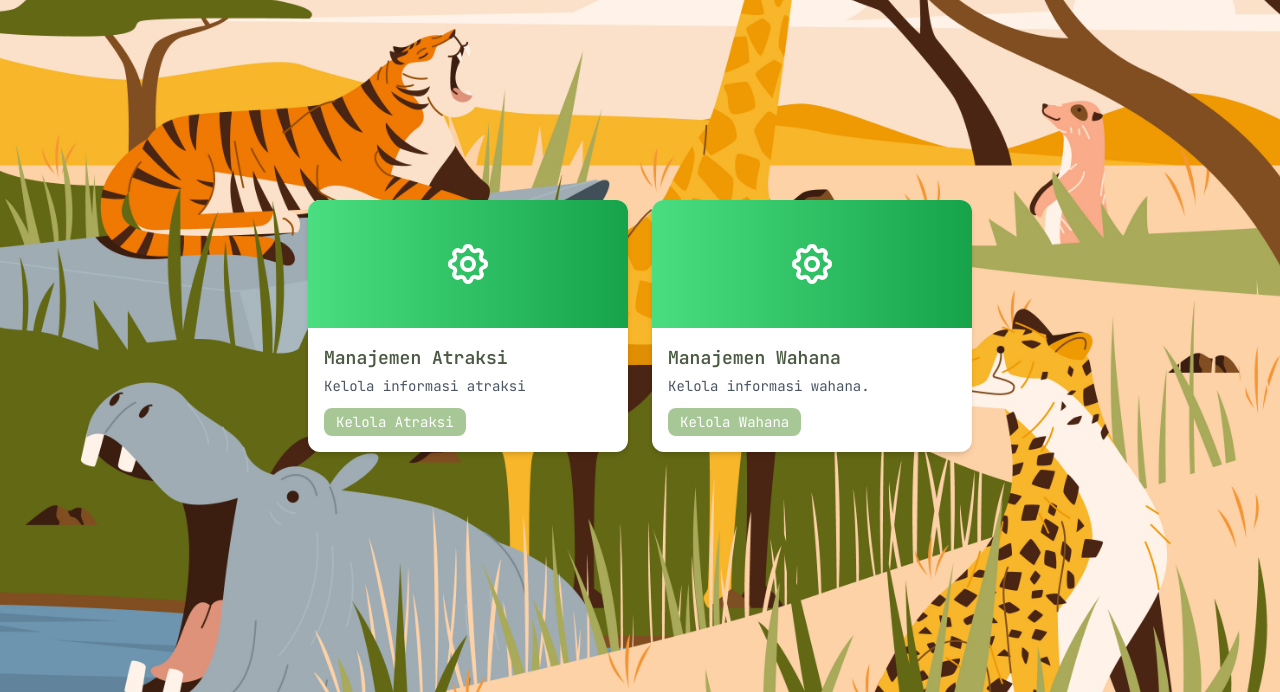
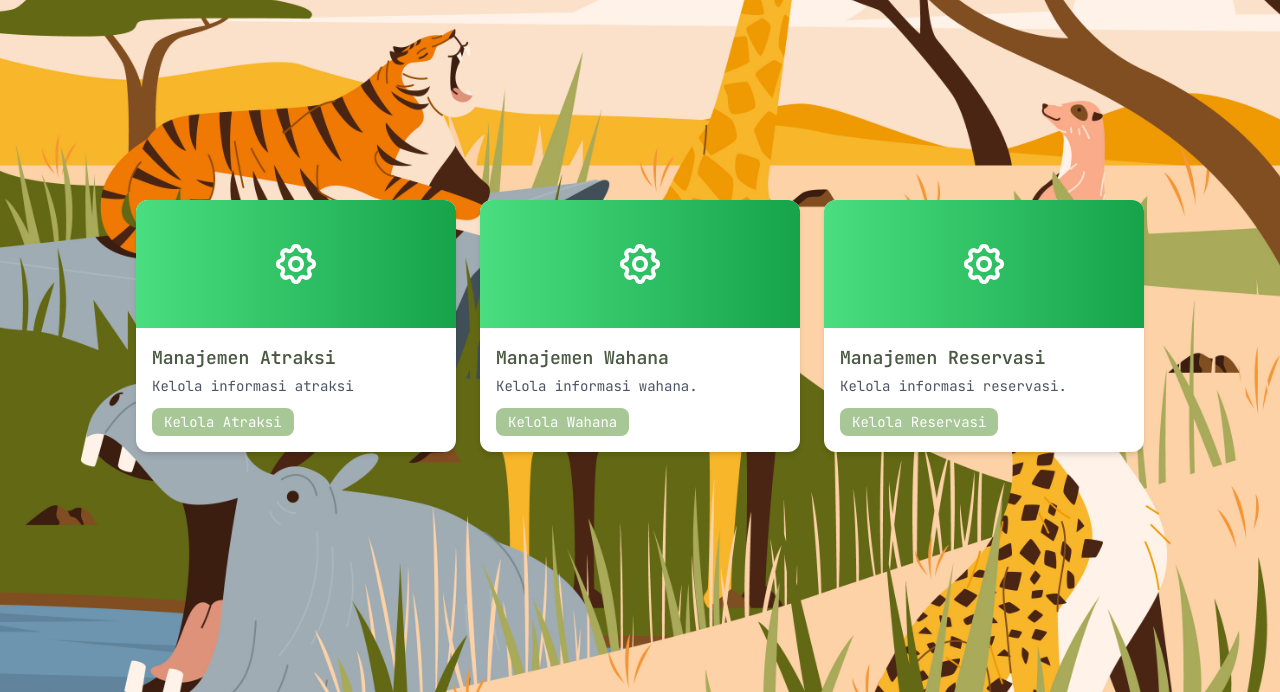
Before and after one commit to MHibriziF/SIZOPI, a Django app: template blue/templates/kelola_pengunjung.html in a window 1280 px wide. Shown: the part 140-832 px from the top of the page. Run offline with Django 5.2, Linux system fonts and the light colour scheme; the template is opened without the code that fills it, so the values that code supplies are empty; some libraries are stand-ins or nearby versions.

Commit message:
finish blue tk3 (fe)

```diff
--- a/blue/templates/kelola_pengunjung.html
+++ b/blue/templates/kelola_pengunjung.html
@@ -39,6 +39,22 @@
                 <a href="{% url 'blue:kelola_wahana' %}" class="inline-block px-3 py-1 bg-[#A7C796] text-white rounded-lg hover:bg-opacity-90 transition text-sm">Kelola Wahana</a>
             </div>
         </div>
+
+        <!-- Card 3 -->
+        <div class="bg-white rounded-xl shadow-md overflow-hidden transform transition-all hover:scale-105 w-80">
+            <div class="h-32 bg-gradient-to-r from-green-400 to-green-600 flex items-center justify-center">
+                <!-- Gear Icon -->
+                <svg xmlns="http://www.w3.org/2000/svg" class="h-12 w-12 text-white" fill="none" viewBox="0 0 24 24" stroke="currentColor">
+                    <path stroke-linecap="round" stroke-linejoin="round" stroke-width="2" d="M10.325 4.317c.426-1.756 2.924-1.756 3.35 0a1.724 1.724 0 002.573 1.066c1.543-.94 3.31.826 2.37 2.37a1.724 1.724 0 001.065 2.572c1.756.426 1.756 2.924 0 3.35a1.724 1.724 0 00-1.066 2.573c.94 1.543-.826 3.31-2.37 2.37a1.724 1.724 0 00-2.572 1.065c-.426 1.756-2.924 1.756-3.35 0a1.724 1.724 0 00-2.573-1.066c-1.543.94-3.31-.826-2.37-2.37a1.724 1.724 0 00-1.065-2.572c-1.756-.426-1.756-2.924 0-3.35a1.724 1.724 0 001.066-2.573c-.94-1.543.826-3.31 2.37-2.37.996.608 2.296.07 2.572-1.065z" />
+                    <path stroke-linecap="round" stroke-linejoin="round" stroke-width="2" d="M15 12a3 3 0 11-6 0 3 3 0 016 0z" />
+                </svg>
+            </div>
+            <div class="p-4">
+                <h3 class="text-lg font-semibold text-[#4A5A43] mb-1">Manajemen Reservasi</h3>
+                <p class="text-sm text-gray-600 mb-3">Kelola informasi reservasi.</p>
+                <a href="{% url 'blue:reservasi' %}" class="inline-block px-3 py-1 bg-[#A7C796] text-white rounded-lg hover:bg-opacity-90 transition text-sm">Kelola Reservasi</a>
+            </div>
+        </div>
     </div>
 </div>
 
--- a/templates/components/navbar.html
+++ b/templates/components/navbar.html
@@ -23,7 +23,7 @@
         {% endif %}
 
         {% if 'admin' in request.session.roles %}
-          <a href="#" class="hover:text-green-200 transition">Kelola Pengunjung</a>
+          <a href="{% url 'blue:kelola_pengunjung' %}" class="hover:text-green-200 transition">Kelola Pengunjung</a>
           <a href="#" class="hover:text-green-200 transition">Kelola Adopsi</a>
           <a href="#" class="hover:text-green-200 transition">Kelola Adopter</a>
         {% endif %}
```
Also changed, not shown: blue/views.py (+14 -1 lines), main/templates/dashboard.html (+15 -0 lines).
